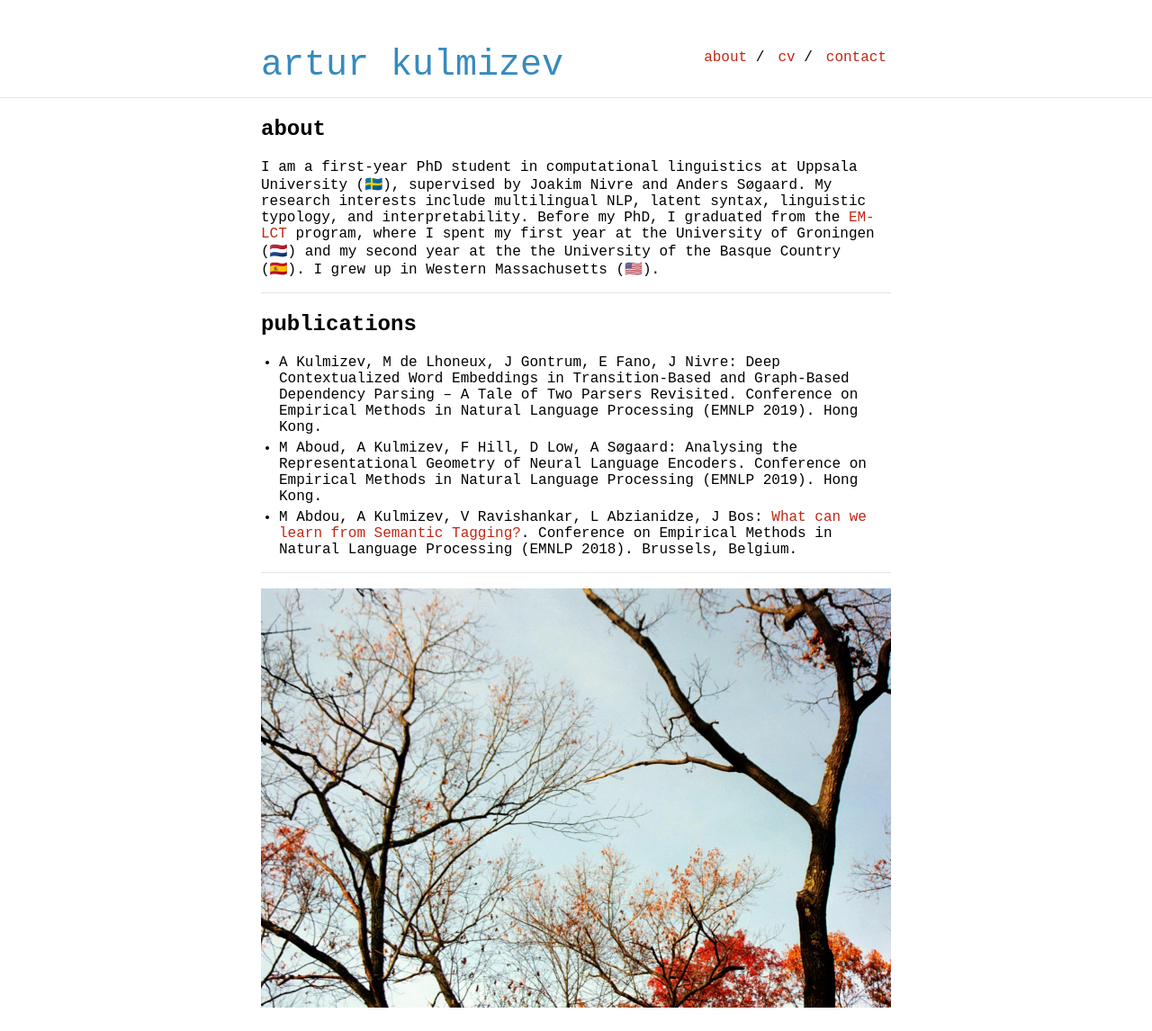
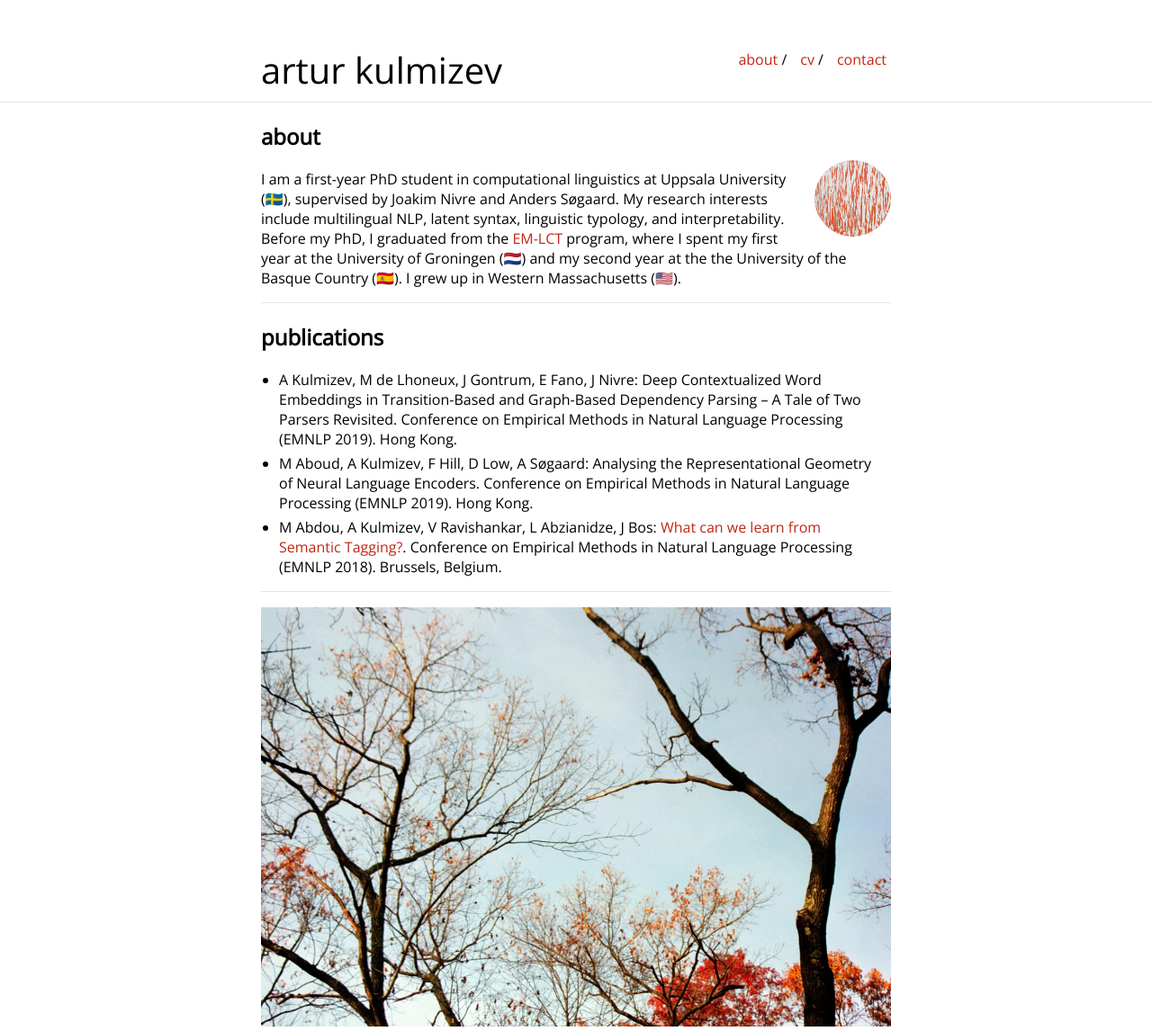
Before and after one commit to rutrastone/rutrastone.github.io, a Jekyll site: the page built from index.md, in a window 1280 px wide. Shown: the whole page at 90% size. Built offline with Jekyll 4.4.1, drawn with Linux system fonts in a browser that asks for light colours; our own code applies the rules of GitHub Pages for plain Markdown files; before the commit the page ends 1125 px from its top, so only the background shows below that.

Commit message:
nice new website

```diff
--- a/_config.yml
+++ b/_config.yml
@@ -1,5 +1,5 @@
 title: artur kulmizev
-baseurl: "/"
+baseurl: ""
 url: "http://rutrastone.github.io"
 
 markdown: kramdown
--- a/_layouts/default.html
+++ b/_layouts/default.html
@@ -52,6 +52,8 @@
     {% else %}
     <meta name="twitter:image" content="{{ site.profile_picture }}">
     {% endif %}
+
+    <link href="https://fonts.googleapis.com/css?family=Lexend+Deca|Livvic|Noto+Sans|Open+Sans|PT+Sans|Roboto&display=swap" rel="stylesheet">
 </head>
 <body>
     <div class="wrapper">
--- a/_sass/_style.scss
+++ b/_sass/_style.scss
@@ -11,7 +11,7 @@ html {
 }
 body {
     margin: 0;
-    font-family: "Courier New";
+    font-family: "Open Sans";
     height: 100%;
 }
 a {
@@ -34,7 +34,8 @@ hr {
 
 #author-name {
     font-size: 40px;
-    color: #378ABE;
+    // color: #378ABE;
+    color: #000000;
     display: inline-block;
 }
 .navbar {
--- a/index.md
+++ b/index.md
@@ -4,7 +4,7 @@ layout: default
 
 ## about
 
-<!-- <img class="profile-picture" src="eastside.jpg"> -->
+<img class="profile-picture" src="eastside_red.jpg">
 
 I am a first-year PhD student in computational linguistics at Uppsala University (🇸🇪), supervised by Joakim Nivre and Anders Søgaard. My research interests include multilingual NLP, latent syntax, linguistic typology, and interpretability. Before my PhD, I graduated from the [EM-LCT](https://lct-master.org/) program, where I spent my first year at the University of Groningen (🇳🇱) and my second year at the the University of the Basque Country (🇪🇸). I grew up in Western Massachusetts (🇺🇸).
 
@@ -13,6 +13,7 @@ I am a first-year PhD student in computational linguistics at Uppsala University
 <!-- ## research Interests -->
 
 <!-- In general, I am interested in all things concerning cross-lingual, multi-task, and transfer learning - especially when applied to low-resource languages and scenarios. I am also into multilingual word and sentence representations (embeddings, I guess). On occasion, I dabble in computational sociolinguistics.  -->
+
 
 ---
 
```
Also changed, not shown: eastside_red.jpg (added), 6 other files. Lines whose indentation alone changed are shown as unchanged.
